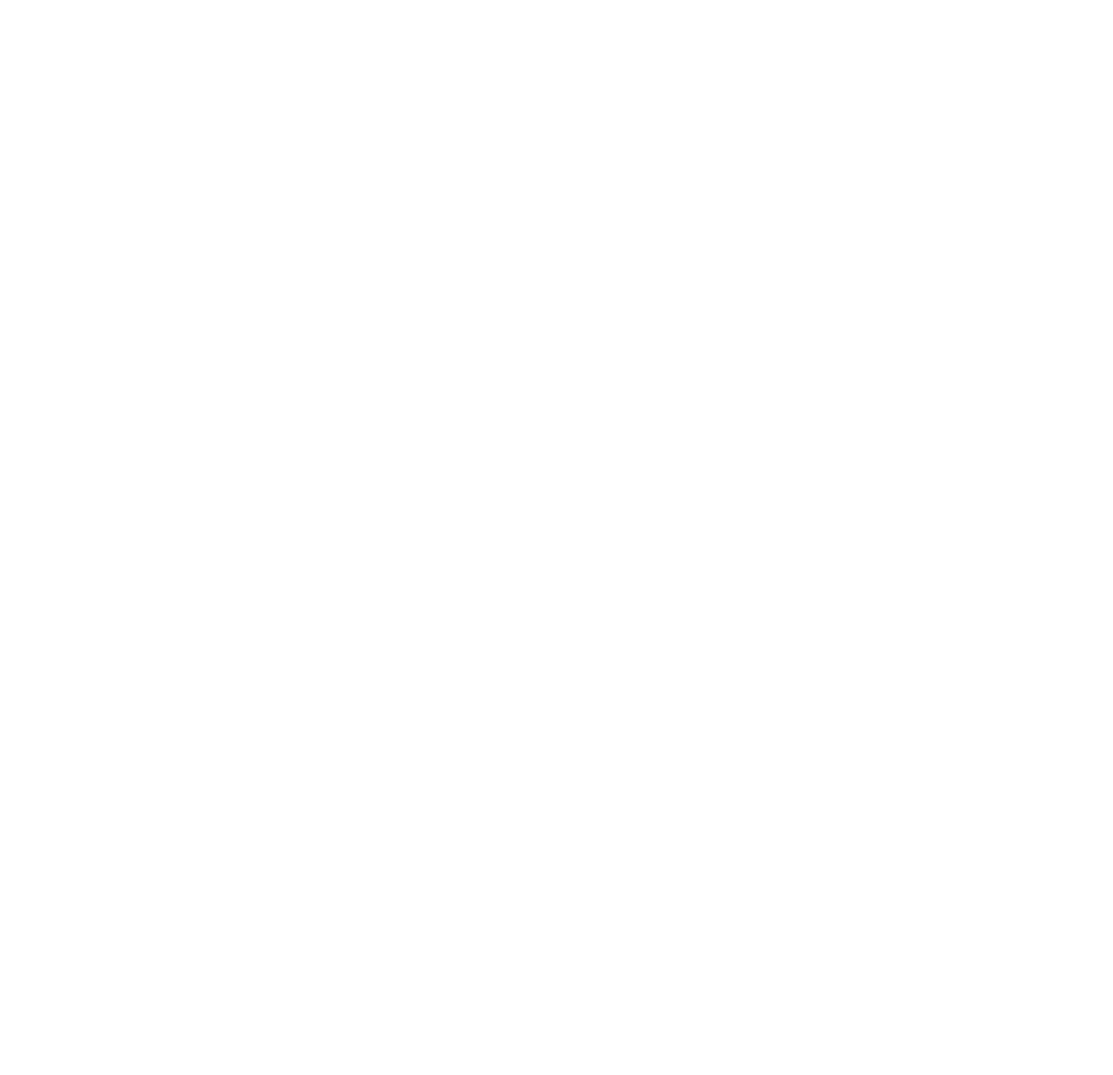
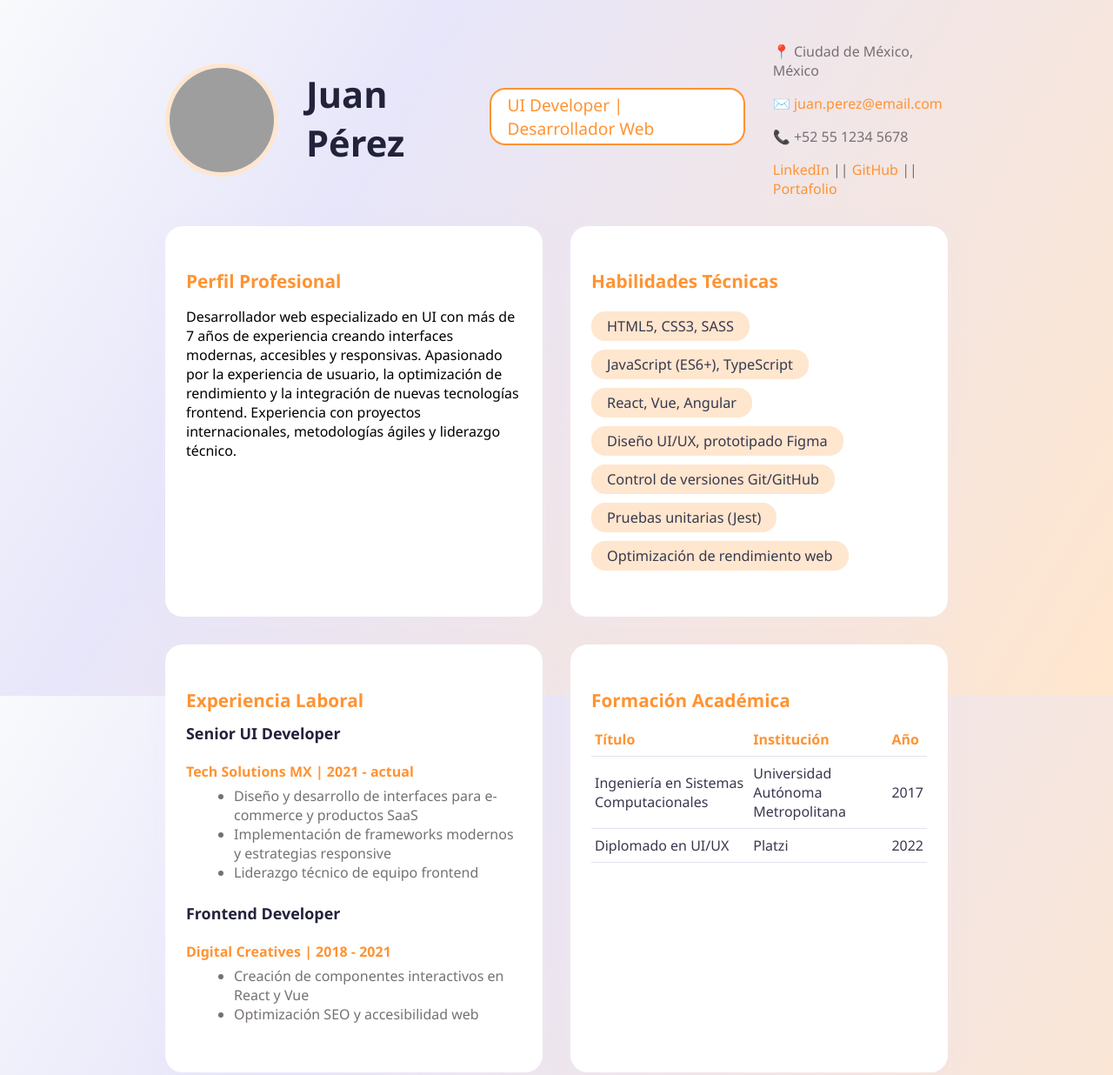
Before and after one commit to LeonRamos/ISC_PW_AEB_1055, a plain HTML site: page Unidad_1/src/CV/index.html in a window 1280 px wide. Shown: the top 1236 px of the page at 87% size. Before the commit the page ends 800 px from the top, so only its background shows below. Drawn offline with Linux system fonts and the light colour scheme; grey boxes are pictures that could not be loaded.

Commit message:
Version 1 template CV

```diff
--- a/Unidad_1/src/CV/css/styles.css
+++ b/Unidad_1/src/CV/css/styles.css
@@ -0,0 +1,219 @@
+/* -- Variables y configuración general -- */
+:root {
+  --clr-bg-gradient: linear-gradient(120deg, #f8fafc 0%, #e7e6fa 30%, #ffe6ce 100%);
+  --clr-card-bg: #fff;
+  --clr-accent: #ff9332;
+  --clr-accent-light: #ffe6ce;
+  --clr-text-title: #22223b;
+  --clr-text-main: #38384f;
+  --clr-text-muted: #757074;
+  --clr-secondary: #a4acc4;
+  --clr-border: #e4e2ee;
+  --clr-tag-bg: #ffe6ce;
+}
+
+/* -- Reset y fuentes -- */
+html, body {
+  height: 100%;
+  margin: 0;
+  padding: 0;
+  font-family: 'Poppins', 'Segoe UI', Arial, sans-serif;
+  background: var(--clr-bg-gradient);
+}
+
+body {
+  min-height: 100vh;
+}
+
+/* -- Layout principal -- */
+header, main, footer {
+  max-width: 900px;
+  margin: auto;
+}
+
+header {
+  display: flex;
+  align-items: center;
+  padding: 32px 32px 0 32px;
+  gap: 32px;
+}
+
+header img {
+  width: 120px;
+  height: 120px;
+  border-radius: 50%;
+  object-fit: cover;
+  border: 5px solid var(--clr-accent-light);
+}
+
+header h1 {
+  font-size: 2.6rem;
+  color: var(--clr-text-title);
+  margin: 0 0 4px 0;
+  font-weight: 700;
+}
+
+header h2 {
+  padding: 4px 18px;
+  color: var(--clr-accent);
+  border: 2px solid var(--clr-accent);
+  display: inline-block;
+  border-radius: 18px;
+  font-size: 1.2rem;
+  font-weight: 500;
+  background-color: #fff;
+  margin: 0 0 8px 0;
+}
+
+address {
+  margin: 0;
+  font-style: normal;
+  color: var(--clr-text-muted);
+}
+
+address a {
+  color: var(--clr-accent);
+  text-decoration: none;
+}
+
+main {
+  display: flex;
+  flex-wrap: wrap;
+  gap: 32px;
+  margin-top: 16px;
+  padding: 0 32px;
+}
+
+main > section, main > aside {
+  background: var(--clr-card-bg);
+  border-radius: 20px;
+  box-shadow: 0 6px 36px 0 #eae0ff33;
+  padding: 32px 24px;
+  flex: 1 1 380px;
+  min-width: 360px;
+}
+
+section#perfil h2,
+section#habilidades h2,
+section#experiencia h2,
+section#educacion h2,
+section#certificaciones h2,
+section#proyectos h2 {
+  color: var(--clr-accent);
+  font-size: 1.3rem;
+  margin-bottom: 12px;
+}
+
+#habilidades ul, #proyectos ul, #certificaciones ul {
+  list-style: none;
+  padding: 0;
+}
+
+#habilidades li, #proyectos li, #certificaciones li {
+  display: inline-block;
+  background: var(--clr-tag-bg);
+  color: var(--clr-text-main);
+  margin: 5px 8px 5px 0;
+  padding: 6px 18px;
+  border-radius: 16px;
+  font-size: 1.02rem;
+}
+
+/* -- Experiencia Laboral y Educación -- */
+section#experiencia article, section#educacion table {
+  margin-bottom: 24px;
+}
+
+section#experiencia h3 {
+  color: var(--clr-text-title);
+  margin-top: 0;
+  margin-bottom: 6px;
+  font-size: 1.12rem;
+}
+
+section#experiencia h4 {
+  color: var(--clr-accent);
+  font-size: 1rem;
+  margin-bottom: 6px;
+}
+
+section#experiencia ul {
+  margin: 0 0 10px 15px;
+  color: var(--clr-text-muted);
+}
+
+/* -- Tabla de educación -- */
+section#educacion table {
+  width: 100%;
+  border-collapse: collapse;
+  margin-bottom: 4px;
+}
+
+section#educacion th,
+section#educacion td {
+  border-bottom: 1px solid var(--clr-border);
+  padding: 8px 4px;
+  text-align: left;
+  color: var(--clr-text-main);
+}
+
+section#educacion th {
+  color: var(--clr-accent);
+  font-weight: 700;
+}
+
+/* -- Footer -- */
+footer {
+  margin: 48px 0 0 0;
+  padding: 16px;
+  text-align: center;
+  color: var(--clr-secondary);
+  font-size: 1rem;
+  background: transparent;
+}
+
+/* -- Responsive -- */
+@media (max-width: 1100px) {
+  main {
+    flex-direction: column;
+  }
+}
+
+/* -- Espacio para componentes JS (skills, barras, idiomas, etc) -- */
+.progress-bar {
+  height: 8px;
+  background: var(--clr-accent-light);
+  border-radius: 8px;
+  margin: 2px 0 16px 0;
+  position: relative;
+  overflow: hidden;
+}
+
+.progress-bar-value {
+  height: 100%;
+  border-radius: 8px;
+  background: var(--clr-accent);
+  width: 60%; /* Se puede modificar por JS */
+  transition: width 0.8s cubic-bezier(0.23, 1, 0.32, 1);
+}
+
+.language-charts {
+  display: flex;
+  gap: 18px;
+  margin: 8px 0;
+}
+
+.language-chart {
+  border-radius: 50%;
+  background: var(--clr-tag-bg);
+  color: var(--clr-accent);
+  font-size: 1.1rem;
+  width: 75px;
+  height: 75px;
+  display: flex;
+  align-items: center;
+  justify-content: center;
+  flex-direction: column;
+  font-weight: 600;
+  box-shadow: 0 2px 6px #eeecef33;
+}
--- a/Unidad_1/src/CV/index.html
+++ b/Unidad_1/src/CV/index.html
@@ -0,0 +1,109 @@
+<!DOCTYPE html>
+<html lang="es">
+<head>
+  <meta charset="UTF-8">
+  <meta name="viewport" content="width=device-width, initial-scale=1.0">
+  <title>Currículum Vitae - Juan Pérez | Web UI Developer</title>
+  <meta name="description" content="Currículum profesional en desarrollo web UI">
+  <link rel="stylesheet" href="css/styles.css">
+  <script src="js/main.js"></script>
+</head>
+<body>
+  <header>
+    <img src="https://avatars.githubusercontent.com/u/9919?s=200&v=4" alt="Foto profesional de Juan" width="120" style="border-radius:50%;">
+    <h1>Juan Pérez</h1>
+    <h2>UI Developer | Desarrollador Web</h2>
+    <address>
+      <p>📍 Ciudad de México, México</p>
+      <p>✉️ <a href="mailto:juan.perez@email.com">juan.perez@email.com</a></p>
+      <p>📞 +52 55 1234 5678</p>
+      <p>
+        <a href="https://linkedin.com/in/juanperezdev" target="_blank">LinkedIn</a> ||
+        <a href="https://github.com/juanperezdev" target="_blank">GitHub</a> ||
+        <a href="https://juanperezdev.com" target="_blank">Portafolio</a>
+      </p>
+    </address>
+  </header>
+  <main>
+    <section id="perfil">
+      <h2>Perfil Profesional</h2>
+      <p>
+        Desarrollador web especializado en UI con más de 7 años de experiencia creando interfaces
+        modernas, accesibles y responsivas. Apasionado por la experiencia de usuario, la optimización de rendimiento
+        y la integración de nuevas tecnologías frontend. Experiencia con proyectos internacionales,
+        metodologías ágiles y liderazgo técnico.
+      </p>
+    </section>
+    <section id="habilidades">
+      <h2>Habilidades Técnicas</h2>
+      <ul>
+        <li>HTML5, CSS3, SASS</li>
+        <li>JavaScript (ES6+), TypeScript</li>
+        <li>React, Vue, Angular</li>
+        <li>Diseño UI/UX, prototipado Figma</li>
+        <li>Control de versiones Git/GitHub</li>
+        <li>Pruebas unitarias (Jest)</li>
+        <li>Optimización de rendimiento web</li>
+      </ul>
+    </section>
+    <section id="experiencia">
+      <h2>Experiencia Laboral</h2>
+      <article>
+        <h3>Senior UI Developer</h3>
+        <h4>Tech Solutions MX | 2021 - actual</h4>
+        <ul>
+          <li>Diseño y desarrollo de interfaces para e-commerce y productos SaaS</li>
+          <li>Implementación de frameworks modernos y estrategias responsive</li>
+          <li>Liderazgo técnico de equipo frontend</li>
+        </ul>
+      </article>
+      <article>
+        <h3>Frontend Developer</h3>
+        <h4>Digital Creatives | 2018 - 2021</h4>
+        <ul>
+          <li>Creación de componentes interactivos en React y Vue</li>
+          <li>Optimización SEO y accesibilidad web</li>
+        </ul>
+      </article>
+    </section>
+    <section id="educacion">
+      <h2>Formación Académica</h2>
+      <table>
+        <tr>
+          <th>Título</th>
+          <th>Institución</th>
+          <th>Año</th>
+        </tr>
+        <tr>
+          <td>Ingeniería en Sistemas Computacionales</td>
+          <td>Universidad Autónoma Metropolitana</td>
+          <td>2017</td>
+        </tr>
+        <tr>
+          <td>Diplomado en UI/UX</td>
+          <td>Platzi</td>
+          <td>2022</td>
+        </tr>
+      </table>
+    </section>
+    <section id="certificaciones">
+      <h2>Certificaciones</h2>
+      <ul>
+        <li>Scrum Master Certified (SMC)</li>
+        <li>Google Mobile UX Design</li>
+        <li>React Developer Certificate</li>
+      </ul>
+    </section>
+    <section id="proyectos">
+      <h2>Proyectos destacados</h2>
+      <ul>
+        <li><a href="https://ecommerce-app-demo.com" target="_blank">E-commerce App</a> – Desarrollo integral frontend con React y Tailwind</li>
+        <li><a href="https://ui-library-open.com" target="_blank">UI Library</a> – Librería de componentes accesibles para proyectos internacionales</li>
+      </ul>
+    </section>
+  </main>
+  <footer>
+    <p>Referencias y cartas de recomendación disponibles a petición. Última actualización: Septiembre 2025</p>
+  </footer>
+</body>
+</html>
--- /dev/null
+++ b/Unidad_1/src/CV/js/main.js
@@ -0,0 +1,29 @@
+// Animar las barras de habilidades
+document.addEventListener('DOMContentLoaded', () => {
+  // Para progress-bar-value (skills)
+  document.querySelectorAll('.progress-bar-value').forEach(bar => {
+    let target = bar.getAttribute('data-value') || "0";
+    bar.style.width = '0%'; // Inicialmente 0%
+    setTimeout(() => {
+      bar.style.width = target + '%';
+    }, 400);
+  });
+
+  // Para los charts de idiomas (language)
+  document.querySelectorAll('.language-chart').forEach(chart => {
+    let value = parseInt(chart.getAttribute('data-percent')) || 0;
+    let label = chart.querySelector('.lang-label');
+    let current = 0;
+    let step = Math.ceil(value / 40); // control de velocidad
+
+    function animateLanguage() {
+      if (current < value) {
+        current += step;
+        if (current > value) current = value;
+        chart.querySelector('.lang-percent').textContent = current + '%';
+        requestAnimationFrame(animateLanguage);
+      }
+    }
+    animateLanguage();
+  });
+});
```
Also changed, not shown: Unidad_1/work/tarjeta_lmrc.html (added, +118 -0 lines), Unidad_1/src/CV/JS/javascript.js (deleted), Unidad_1/src/Hola_Mundo/index.html (indentation only).
